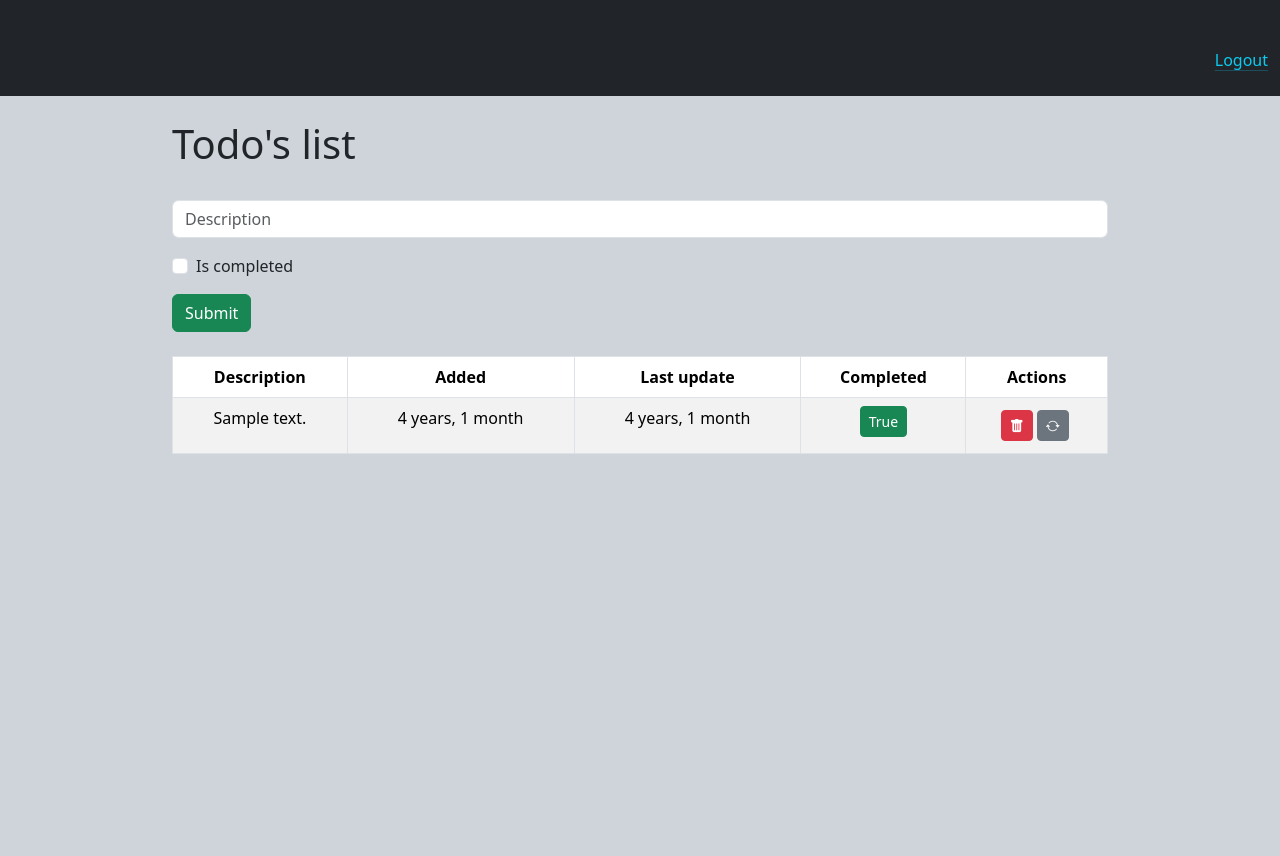
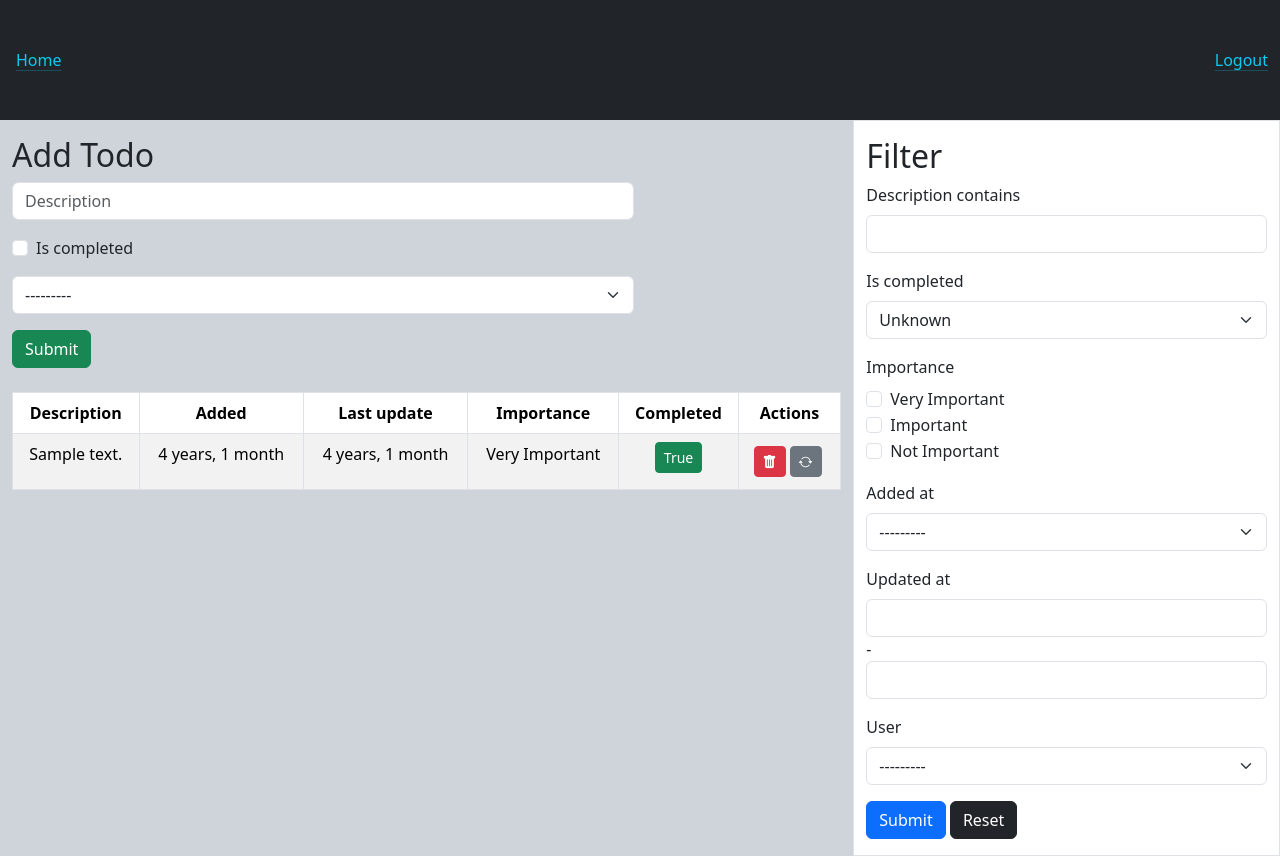
Before and after one commit to mihouami/todo-htmx, a Django app: page / in a window 1280 px wide. Before the commit the page ends 454 px from the top, so only its background shows below. Run offline with Django 5.2, Linux system fonts and the light colour scheme; a user stored in the database is signed in; tables that the repository leaves empty hold one stand-in row (values such as "Sample post"); some libraries are stand-ins or nearby versions.

Commit message:
07-add django filter

```diff
--- a/project/project/settings.py
+++ b/project/project/settings.py
@@ -31,6 +31,7 @@
 
     "crispy_forms",
     "crispy_bootstrap5",
+    "django_filters",
 ]
 
 MIDDLEWARE = [
--- /dev/null
+++ b/project/todo/filters.py
@@ -0,0 +1,23 @@
+import django_filters
+from .models import Todo, User
+from django import forms
+
+class TodoFilter(django_filters.FilterSet):
+    #prince = django_filters.RangeFilter()
+    added_at = django_filters.DateRangeFilter() #this is working
+    #added_at = django_filters.DateFilter(widget=forms.DateInput(attrs={'type':'date'})) #this is not working
+    updated_at = django_filters.DateFromToRangeFilter() #this is working
+    user = django_filters.ModelChoiceFilter(queryset=User.objects.values('username'))
+    importance = django_filters.MultipleChoiceFilter(choices=Todo.ImportanceChoices.choices, widget=forms.CheckboxSelectMultiple())
+
+
+    class Meta:
+        model = Todo
+        fields = {
+            'description':['icontains'],
+            'is_completed':['exact'],
+            #'user__username':['icontains'],
+            #'added_at':['lt','gt'],
+            #'updated_at':['lt','gt'],
+            'importance':['exact'],
+        }
--- a/project/todo/forms.py
+++ b/project/todo/forms.py
@@ -12,3 +12,8 @@
         super(TodoForm, self).__init__(*args, **kwargs)
         self.fields['description'].widget.attrs['placeholder'] = 'Description'
         self.fields['description'].label = ''
+        self.fields['importance'].label = ''
+
+
+class TodoFilterForm(forms.Form):
+    todo = forms.CharField()
--- a/project/todo/models.py
+++ b/project/todo/models.py
@@ -3,11 +3,18 @@
 
 # Create your models here.
 class Todo(models.Model):
+    class ImportanceChoices(models.TextChoices):
+        VERY_IMPORTANT = 'V'
+        IMPORTANT = 'I'
+        NOT_IMPORTANT = 'N'
+
+
     description = models.CharField(max_length=200)
     is_completed = models.BooleanField(default=False)
     user = models.ForeignKey(User, on_delete=models.CASCADE)
     added_at = models.DateTimeField(auto_now_add=True)
     updated_at = models.DateTimeField(auto_now=True)
+    importance = models.CharField(null=True, max_length=1, choices=ImportanceChoices.choices)
 
     def __str__(self):
         return self.description
--- a/project/todo/templates/home.html
+++ b/project/todo/templates/home.html
@@ -1,21 +1,32 @@
 {% extends 'base.html' %} {% load crispy_forms_tags %} {% block content %}
-<div class="container w-75">
-  <br />
-  <h1>Todo's list</h1>
-  <br />
+<div class="container-fluid">
+  <div class="row">
+    <div class="col-8 py-3">
+      <h2>Add Todo</h2>
       <form method="post">
         {% csrf_token %}<!---->
         {% if not form.instance.id %}<!---->
+        <div class="w-75">
           {{ form|crispy }}
-    <button name="add" type="submit" class="btn btn-success">Submit</button>
+          <button
+            formnovalidate
+            name="add"
+            type="submit"
+            class="btn btn-success"
+          >
+            Submit
+          </button>
+        </div>
+
         {% endif %}
-    <br /><br />
+        <br />
         <table class="table table-striped table-hover table-bordered">
           <thead>
             <tr class="text-center">
               <th scope="col">Description</th>
               <th scope="col">Added</th>
               <th scope="col">Last update</th>
+              <th scope="col">Importance</th>
               <th scope="col">Completed</th>
               <th scope="col">Actions</th>
             </tr>
@@ -27,6 +38,7 @@
               <td>{{ form.description|as_crispy_field }}</td>
               <td>{{ todo.added_at|timesince }}</td>
               <td>{{ todo.updated_at|timesince }}</td>
+              <td>{{ form.importance|as_crispy_field }}</td>
               <td>{{ form.is_completed|as_crispy_field }}</td>
               <td>
                 <button
@@ -45,6 +57,8 @@
               <td>{{ todo.description }}</td>
               <td>{{ todo.added_at|timesince }}</td>
               <td>{{ todo.updated_at|timesince }}</td>
+
+              <td>{{ todo.get_importance_display }}</td>
               <td>
                 {% if todo.is_completed == True %}
                 <a
@@ -85,5 +99,16 @@
         </table>
       </form>
     </div>
+    <div class="col-4 border bg-white py-3">
+      <h2>Filter</h2>
+      <form method="get">
+        {{ form2|crispy}}
+
+        <input type="submit" value="Submit" class="btn btn-primary" />
+        <a href="{% url 'home' %}" class="btn btn-dark">Reset</a>
+      </form>
+    </div>
+  </div>
+</div>
 
 {% endblock %}
--- a/project/todo/views.py
+++ b/project/todo/views.py
@@ -1,14 +1,21 @@
 from django.shortcuts import render, redirect
 from .models import Todo
-from .forms import TodoForm
+from .forms import TodoForm, TodoFilterForm
 from django.contrib import messages
 from django.contrib.auth.decorators import login_required
+from .filters import TodoFilter
+
 
 # VIEW, ADD, UPDATE
 @login_required(login_url='user/login/')
 def home(request):
+    #description = request.GET.get('todo')
+    #todos = Todo.objects.all()
+    #if description:
+    #    todos = Todo.objects.filter(description__icontains=description)
+    #form2 = TodoFilterForm()
+    todofilter = TodoFilter(request.GET, queryset=Todo.objects.all())
     form = TodoForm(request.POST or None)
-    todos = Todo.objects.all()
     if request.method == 'POST':
         if 'add' in request.POST:
             if form.is_valid():
@@ -33,7 +40,7 @@
                         return redirect('home')
             else:
                 messages.warning(request, 'You are not allowed to update this todo')
-    context = {'form':form, 'todos':todos}
+    context = {'form':form, 'todos':todofilter.qs, 'form2':todofilter.form}
     return render(request, 'home.html', context)
 
 # MARK COMPLETE VIEW
--- a/project/users/templates/base.html
+++ b/project/users/templates/base.html
@@ -31,7 +31,15 @@
   </head>
   <body class="bg-dark-subtle">
     <div class="container-fluid bg-dark py-5 position-relative">
-      <div class="position-absolute end-0 mx-2">
+      <div
+        class="position-absolute top-50 start-0 mx-2 translate-middle-y"
+      ></div>
+      <a
+        class="link-info link-offset-2 link-underline-opacity-25 link-underline-opacity-100-hover mx-1"
+        href="{% url 'home' %}"
+        >Home</a
+      >
+      <div class="position-absolute top-50 end-0 mx-2 translate-middle-y">
         {% if not user.is_authenticated %}
         <a
           class="link-info link-offset-2 link-underline-opacity-25 link-underline-opacity-100-hover mx-1"
@@ -44,6 +52,7 @@
           >Login</a
         >
         {% else %}
+
         <a
           class="link-info link-offset-2 link-underline-opacity-25 link-underline-opacity-100-hover mx-1"
           href="{% url 'logout' %}"
```
Also changed, not shown: project/todo/migrations/0002_todo_importance.py (added). Lines whose indentation alone changed are shown as unchanged.
